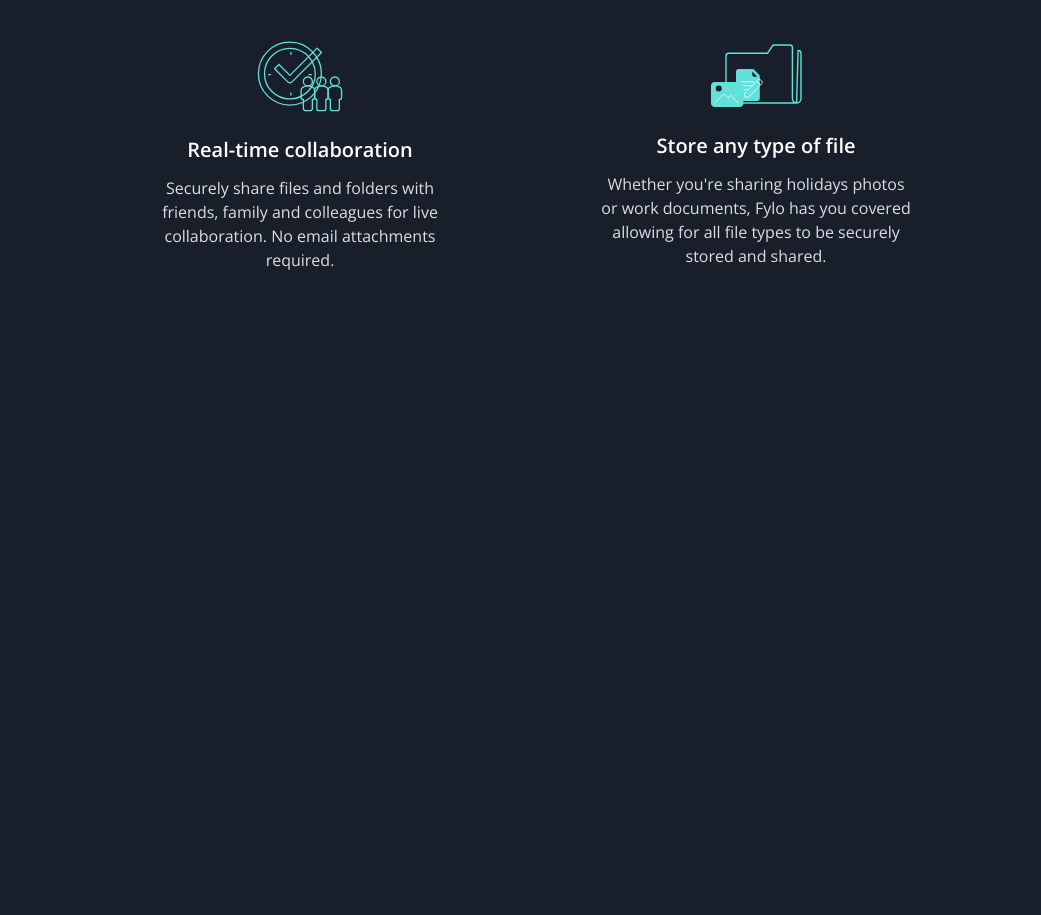
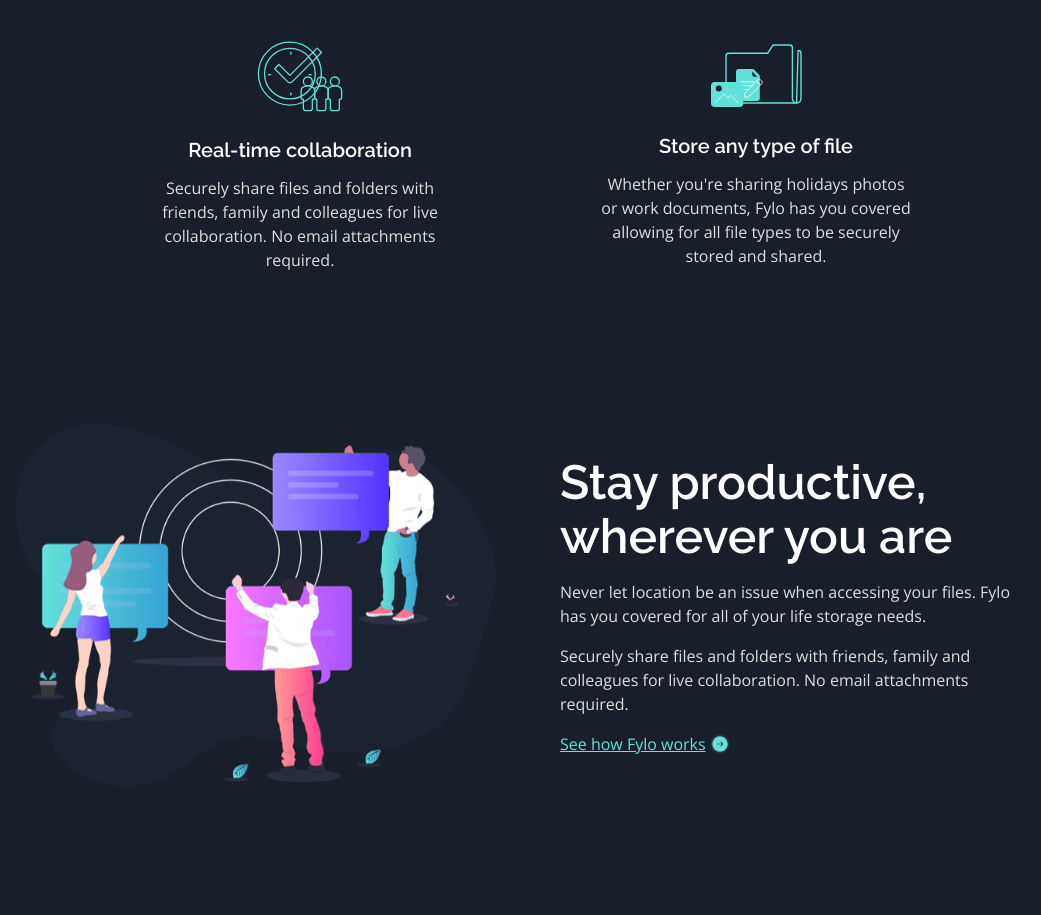
Before and after one commit to Raja-Junaid/Fylo_Landing_Page, a website: page index.html in a window 1280 px wide. Shown: the part 1380-2295 px from the top of the page, without its empty margins (112-1153 px from the left). Before the commit the page ends 1780 px from the top, so only its background shows below. Drawn offline with nearby package versions, Linux system fonts and the light colour scheme.

Commit message:
How it works section is completed

```diff
--- a/index.html
+++ b/index.html
@@ -142,7 +142,7 @@
             alt="Laptop and mobile image"
             class="mx-auto mb-6"
           />
-          <h2 class="text-xl font-semibold text-Grey mb-3">
+          <h2 class="text-xl font-semibold text-Grey mb-3 heading">
             Access your files, anywhere
           </h2>
           <p class="text-darkGrey">
@@ -157,7 +157,7 @@
             alt="Laptop and mobile image"
             class="mx-auto mb-6"
           />
-          <h2 class="text-xl font-semibold text-Grey mb-3">
+          <h2 class="text-xl font-semibold text-Grey mb-3 heading">
             Security you can trust
           </h2>
           <p class="text-darkGrey">
@@ -172,7 +172,7 @@
             alt="Laptop and mobile image"
             class="mx-auto mb-6"
           />
-          <h2 class="text-xl font-semibold text-Grey mb-3">
+          <h2 class="text-xl font-semibold text-Grey mb-3 heading">
             Real-time collaboration
           </h2>
           <p class="text-darkGrey">
@@ -187,7 +187,7 @@
             alt="Laptop and mobile image"
             class="mx-auto mb-6"
           />
-          <h2 class="text-xl font-semibold text-Grey mb-3">
+          <h2 class="text-xl font-semibold text-Grey mb-3 heading">
             Store any type of file
           </h2>
           <p class="text-darkGrey">
@@ -201,7 +201,48 @@
     <!--====================================================================-->
 
     <!--======================= HOW IT WORKS SECTION =======================-->
-
+    <section>
+      <div
+        class="container mx-auto grid grid-cols-1 gap-y-14 px-8 py-18 pb-24 md:grid-cols-2 md:py-6 md:pb-32 md:gap-x-10 lg:gap-x-16 md:items-center lg:px-32"
+      >
+        <div>
+          <img
+            src="images/illustration-stay-productive.png"
+            alt="stay-productive illustration"
+          />
+        </div>
+        <div>
+          <h2
+            class="heading text-xl md:text-3xl xl:text-5xl font-semibold text-Grey mb-4 xl:leading-[3.4rem]"
+          >
+            Stay productive, <br class="hidden md:block" />
+            wherever you are
+          </h2>
+          <p
+            class="text-darkGrey mb-4 md:mb-4.5 md:text-sm lg:text-base lg:w-[95%]"
+          >
+            Never let location be an issue when accessing your files. Fylo has
+            you covered for all of your life storage needs.
+          </p>
+          <p
+            class="text-darkGrey mb-4 md:mb-4.5 md:text-sm lg:text-base lg:w-[95%]"
+          >
+            Securely share files and folders with friends, family and colleagues
+            for live collaboration. No email attachments required.
+          </p>
+          <div class="flex underline">
+            <a href="#" class="text-Cyan text-sm md:text-base mr-1"
+              >See how Fylo works
+            </a>
+            <img
+              src="images/icon-arrow.svg"
+              class="w-5 h-5 mt-0.5"
+              alt="arrow"
+            />
+          </div>
+        </div>
+      </div>
+    </section>
     <!--====================================================================-->
 
     <!--============== JavaScript ===============-->
```
Also changed, not shown: css/main.css.
